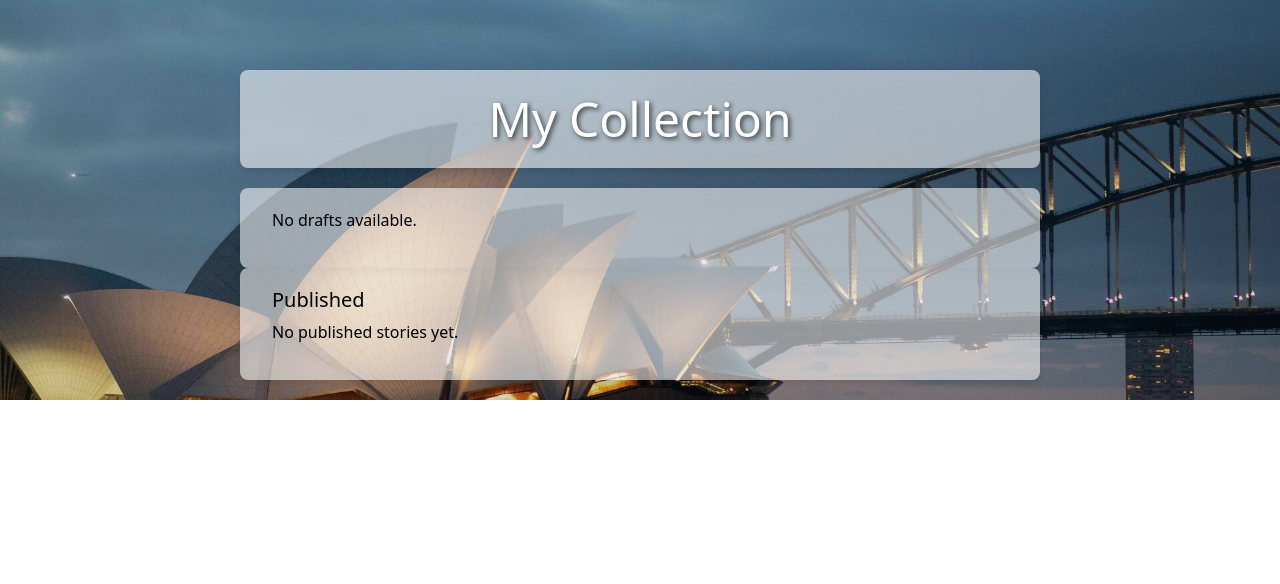
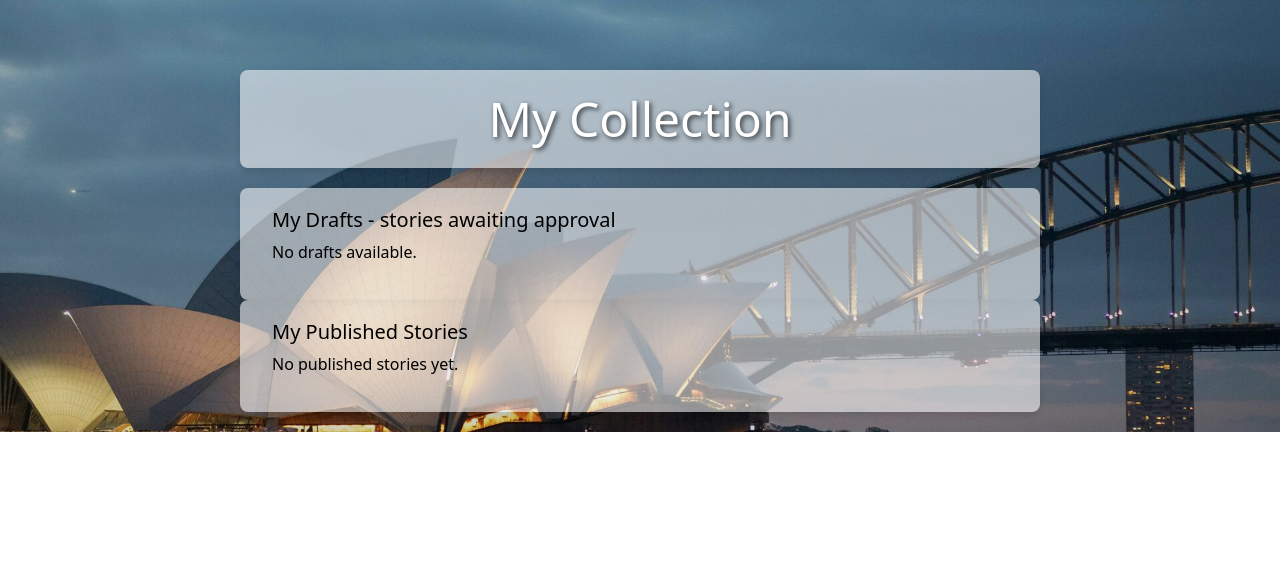
Before and after one commit to monicathomas8/The-Explorers-Post, a Django app: page /users/ in a window 1280 px wide. Shown: the part 56-640 px from the top of the page. Run offline with Django 4.2, Linux system fonts and the light colour scheme; the visitor is signed in with stand-in values (Sample User, id 1); data that the repository does not hold is empty; some libraries are stand-ins or nearby versions.

Commit message:
update <h5> in myposts.html to be clear for users

```diff
--- a/users/templates/my_posts.html
+++ b/users/templates/my_posts.html
@@ -7,9 +7,9 @@
     <h1>My Collection</h1>
 
     <div class="row">
+        <h5>My Drafts - stories awaiting approval</h5>
         {% for story in drafts %}
         <div class="col-md-4">
-            <h5>Story Draft</h5>
             <div class="card mb-4 custom-card">
                 <div class="card-body">
                     <h5 class="card-title">{{ story.title }}</h5>
@@ -27,7 +27,7 @@
     </div>
 
     <div class="row">
-        <h5>Published</h5>
+        <h5>My Published Stories</h5>
         {% for story in published %}
         <div class="col-md-4">
             <div class="card mb-4 custom-card">
```
